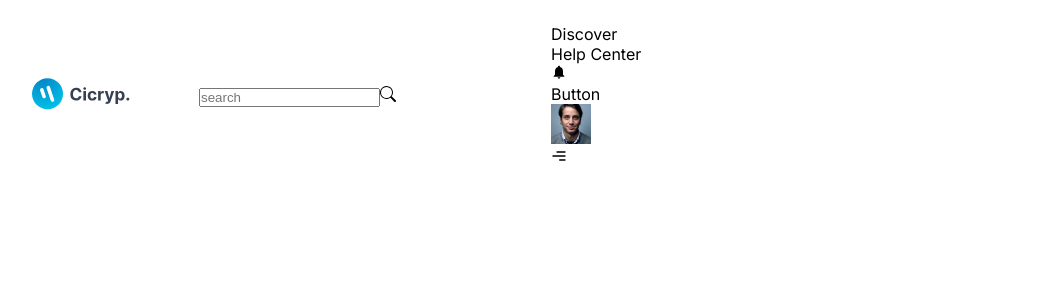
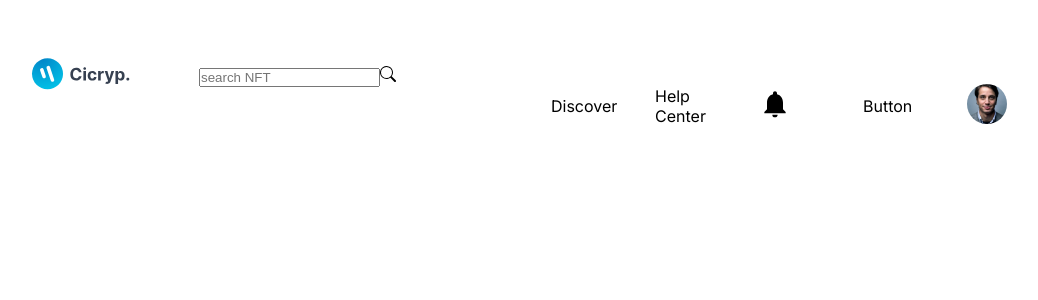
Before and after one commit to keshavchuadhary/NFT-website, a Next.js app: page / in a window 1280 px wide. Shown: the top 300 px of the page, without its empty margins (97-1135 px from the left). Built offline with nearby package versions, Linux system fonts and the light colour scheme.

Commit message:
css styling

```diff
--- a/components/Navbar/Navbar.jsx
+++ b/components/Navbar/Navbar.jsx
@@ -1,21 +1,16 @@
-"use client";
-
-import React, { useState,useEffect } from 'react';
+'use client';
+import React, { useState } from 'react';
 import Link from 'next/link';
 import Image from 'next/image';
-//IMPORT ICON
 import { MdNotifications } from 'react-icons/md';
 import { BsSearch } from 'react-icons/bs';
-import { CgMenuLeft, CgMenuRight } from 'react-icons/cg';
-
-//INTERNAL IMPORT
+import { CgMenuRight } from 'react-icons/cg';
 import Style from './Navbar.module.css';
 import { Discover, HelpCenter, Notification, Profile, Sidebar } from './index';
 import { Button } from "../componentindex";
 import images from '../../img';
 
 const Navbar = () => {
-    // USESTATE
   const [discover, setDiscover] = useState(false);
   const [help, setHelp] = useState(false);
   const [notification, setNotification] = useState(false);
@@ -41,17 +36,9 @@ const Navbar = () => {
     }
   };
 
-    const openNotification = () => {
-        setNotification(prev => !prev);
-    };
-
-    const openProfile = () => {
-        setProfile(prev => !prev);
-    };
-
-    const openSideMenuToggle = () => {
-        setOpenSideMenu(prev => !prev);
-    };
+  const openNotification = () => setNotification(prev => !prev);
+  const openProfile = () => setProfile(prev => !prev);
+  const openSideMenuToggle = () => setOpenSideMenu(prev => !prev);
 
   return (
     <div className={Style.navbar}>
@@ -65,28 +52,24 @@ const Navbar = () => {
               height={100}
             />
           </div>
-
           <div className={Style.navbar_container_left_box_input}>
             <div className={Style.navbar_container_right_box_input}>
-                            <input type='text' placeholder='search' />
+              <input type='text' placeholder='search NFT' />
               <BsSearch onClick={() => openMenu("Search")} className={Style.search_icon} />
             </div>
           </div>
-
         </div>
 
-                {/* End of left section */}
         <div className={Style.navbar_container_right}>
           <div className={Style.navbar_container_right_discover}>
-                        {/* DISCOVER MENU */}
             <p onClick={() => openMenu("Discover")}>Discover</p>
             {discover && (
               <div className={Style.navbar_container_right_discover_box}>
                 <Discover />
               </div>
             )}
+          </div>
 
-                        {/* HELP CENTER */}
           <div className={Style.navbar_container_right_help}>
             <p onClick={() => openMenu("Help Center")}>Help Center</p>
             {help && (
@@ -96,18 +79,15 @@ const Navbar = () => {
             )}
           </div>
 
-                        {/* NOTIFICATION */}
           <div className={Style.navbar_container_right_notify}>
             <MdNotifications className={Style.notify} onClick={openNotification} />
             {notification && <Notification />}
           </div>
 
-                        {/* CREATE BUTTON SECTION */}
           <div className={Style.navbar_container_right_button}>
             <Button btnText="Create" />
           </div>
 
-                        {/* USER PROFILE */}
           <div className={Style.navbar_container_right_profile_box}>
             <div className={Style.navbar_container_right_profile}>
               <Image
@@ -122,26 +102,18 @@ const Navbar = () => {
             </div>
           </div>
 
-
-                        {/* MENU BUTTON */}
           <div className={Style.navbar_container_right_menuBtn}>
             <CgMenuRight className={Style.navbar_menuIcon} onClick={openSideMenuToggle} />
           </div>
         </div>
-
       </div>
 
-            </div>
-
-
-            {/* SIDEBAR COMPONENT */}
       {openSideMenu && (
         <div className={Style.SideBar}>
           <Sidebar setOpenSideMenu={setOpenSideMenu} />
         </div>
       )}
     </div>
-
   );
 };
 
--- a/components/Navbar/Navbar.module.css
+++ b/components/Navbar/Navbar.module.css
@@ -49,4 +49,77 @@
 .navbar_container_right{
     display: grid;
     grid-template-columns: 1fr 1fr 1fr 1fr 1fr;
+    gap: 1rem;
+    align-items: center;
+    align-self: flex-end;
 }
+.navbar_container_right_discover{
+    position: relative;
+    cursor: pointer;
+}
+.navbar_container_right_help{
+    position: relative;
+    cursor: pointer;
+}
+
+.navbar_container_right_discover_box,
+.navbar_container_right_help_box{
+    position: absolute ;
+    padding: 1rem .5rem;
+    box-shadow: var(--box-shadow);
+    font-size: 1rem;
+    width: 15rem;
+    border-radius: 1rem;
+    background-color: var(--main-bg-color);
+}
+
+.navbar_container_right_notify{
+    position: relative;
+    cursor: pointer;
+}
+
+.notify{
+    font-size: 2rem;
+}
+
+.navbar_container_right_button{
+    position: relative;
+    cursor: pointer;
+}
+
+.navbar_container_right_profile_box{
+    position: relative;
+    cursor: pointer;
+}
+
+.navbar_container_right_profile{
+    border-radius: 50%;
+
+}
+
+.navbar_container_right_menuBtn{
+    display: none;
+}
+
+.menuIcon{
+    font-size: 2.5rem;
+    cursor: pointer;
+}
+
+/* /////---SIDEBAR */
+
+.sideBar{
+    position: fixed;
+    top: 0;
+    width: 24rem;
+    background-color: var(--main-bg-color);
+    box-shadow: var(--box-shadow);
+    height: 100vh;
+    overflow-y: auto;
+    display: none;
+    z-index: 11111;
+}
+
+.sideBar::-webkit-scrollbar{
+    display: none;
+}
--- a/components/Navbar/index.js
+++ b/components/Navbar/index.js
@@ -5,4 +5,4 @@ import Notification from "./Notification/Notification"
 import Profile from "./Profile/Profile"
 import Sidebar from "./Sidebar/Sidebar"
 
-export  {Discover,HelpCenter,Notification,Profile,Sidebar};
+export   {Discover,HelpCenter,Notification,Profile,Sidebar};
```
Also changed, not shown: package.json (+4 -3 lines), 1 other file (tests, documents, lock files or other folders). Lines whose indentation alone changed are shown as unchanged.
